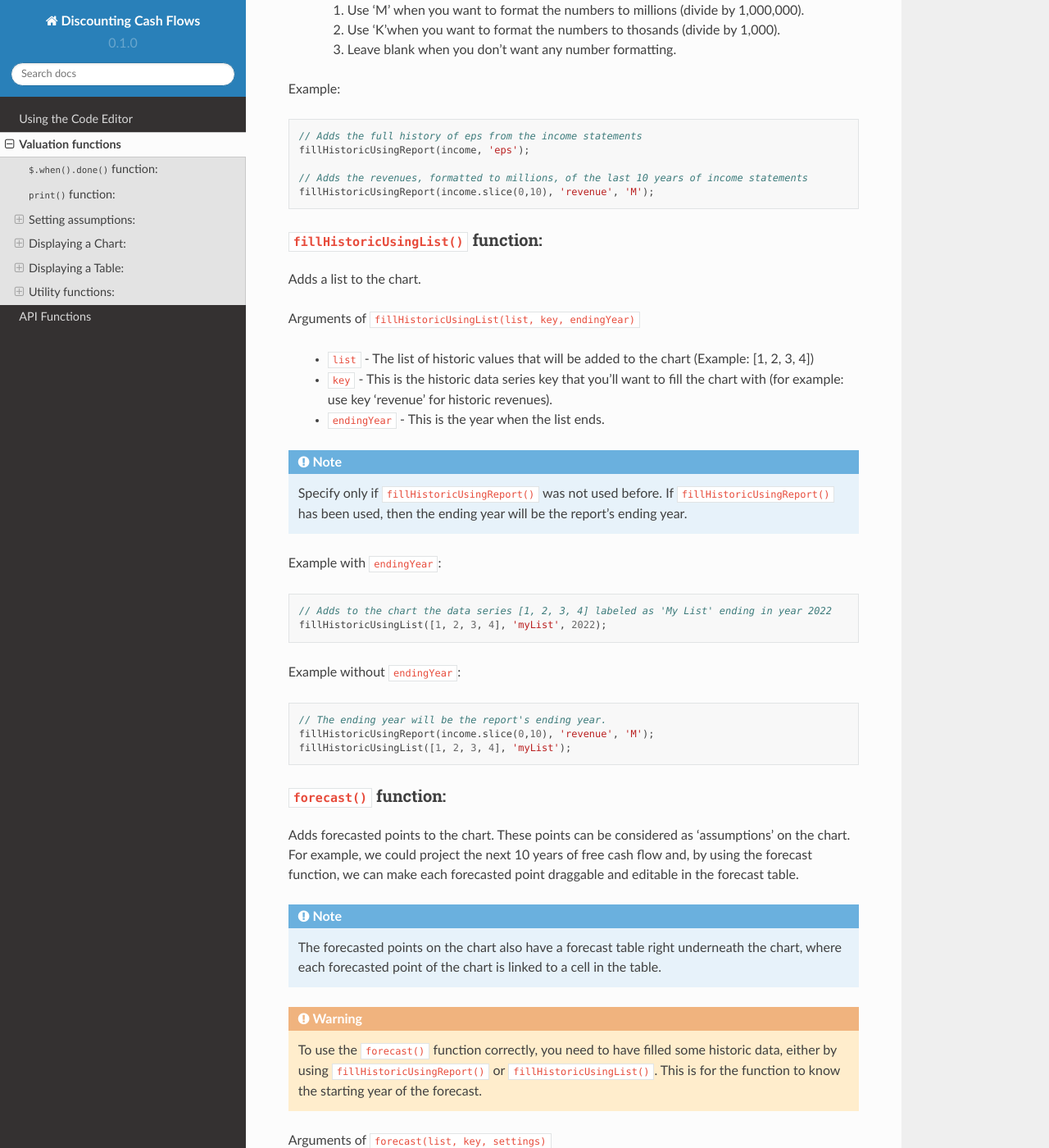
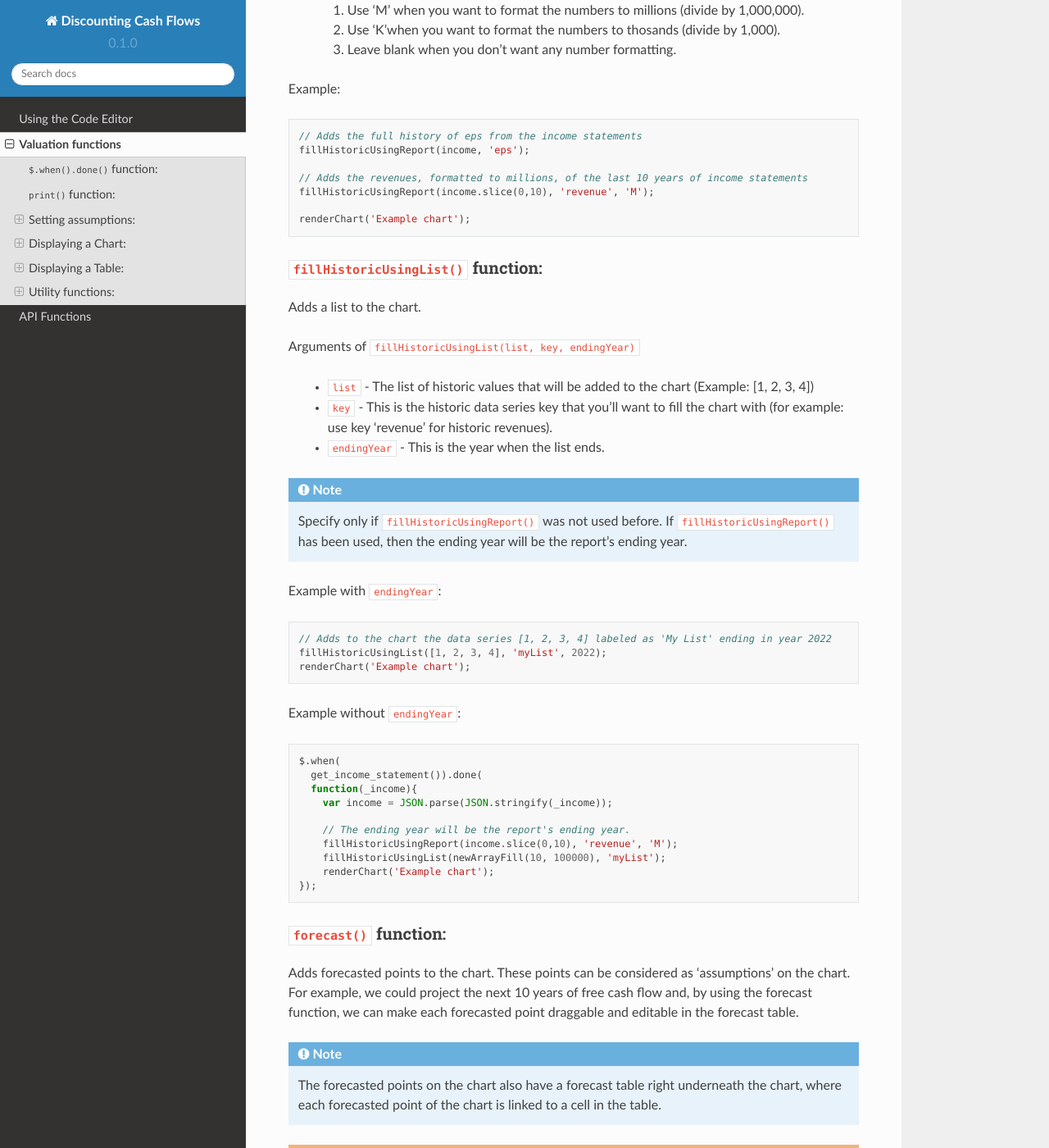
Before and after one commit to DiscountingCashFlows/readthedocs, a Sphinx documentation site: the page built from docs/source/functions.rst, in a window 1280 px wide and 1400 px high, scrolled down 4305 px. Shown: the whole window at 82% size. Built offline with Sphinx 7.4.7 and the Read the Docs theme 2.0.0, drawn with Linux system fonts in a browser that asks for light colours.

Commit message:
Update functions.rst

```diff
--- a/docs/source/functions.rst
+++ b/docs/source/functions.rst
@@ -196,11 +196,13 @@ Example:
 
 .. code-block:: javascript
 
- // Adds the full history of eps from the income statements
- fillHistoricUsingReport(income, 'eps');
+   // Adds the full history of eps from the income statements
+   fillHistoricUsingReport(income, 'eps');
 
- // Adds the revenues, formatted to millions, of the last 10 years of income statements
- fillHistoricUsingReport(income.slice(0,10), 'revenue', 'M');
+   // Adds the revenues, formatted to millions, of the last 10 years of income statements
+   fillHistoricUsingReport(income.slice(0,10), 'revenue', 'M');
+
+   renderChart('Example chart');
 
 ``fillHistoricUsingList()`` function:
 ***************************************
@@ -225,14 +227,22 @@ Example with ``endingYear``:
 
  // Adds to the chart the data series [1, 2, 3, 4] labeled as 'My List' ending in year 2022
  fillHistoricUsingList([1, 2, 3, 4], 'myList', 2022);
+ renderChart('Example chart');
 
 Example without ``endingYear``:
 
 .. code-block:: javascript
 
- // The ending year will be the report's ending year.
- fillHistoricUsingReport(income.slice(0,10), 'revenue', 'M');
- fillHistoricUsingList([1, 2, 3, 4], 'myList');
+   $.when(
+     get_income_statement()).done(
+     function(_income){
+       var income = JSON.parse(JSON.stringify(_income));
+
+       // The ending year will be the report's ending year.
+       fillHistoricUsingReport(income.slice(0,10), 'revenue', 'M');
+       fillHistoricUsingList(newArrayFill(10, 100000), 'myList');
+       renderChart('Example chart');
+   });
 
 ``forecast()`` function:
 ************************
```
